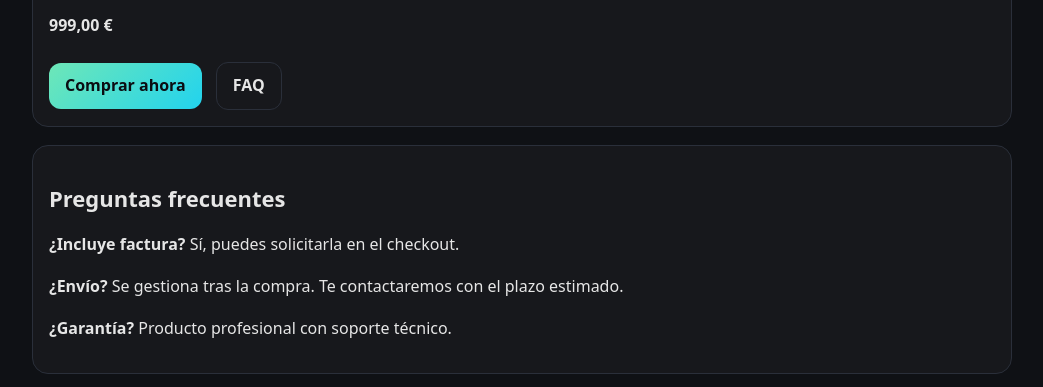
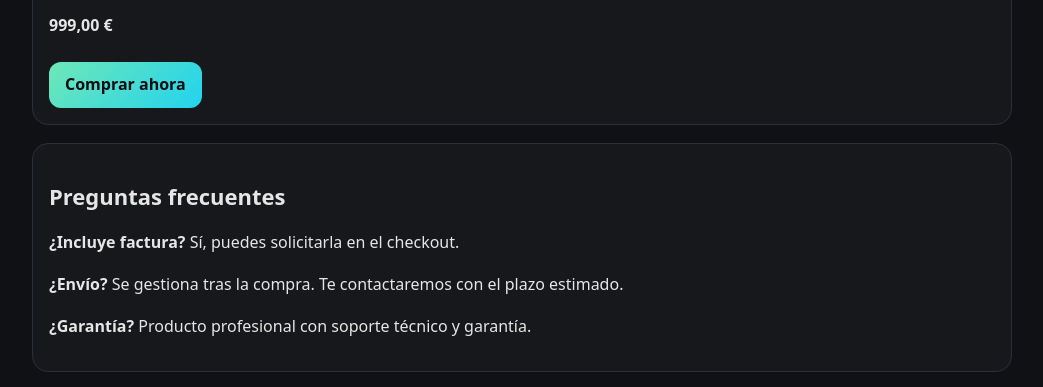
Before and after one commit to formadorenia/tiendacontraincendios, a plain HTML site: page car-fire-blanket-pro.html in a window 1280 px wide. Shown: the part 1467-1854 px from the top of the page, without its empty margins (118-1161 px from the left). Drawn offline with Linux system fonts and the light colour scheme.

Commit message:
Update car-fire-blanket-pro.html

```diff
--- a/car-fire-blanket-pro.html
+++ b/car-fire-blanket-pro.html
@@ -47,14 +47,13 @@
       <p><strong>999,00 €</strong></p>
 
       <a class="btn" href="https://buy.stripe.com/fZu28q227cft5TKemL63K03" target="_blank" rel="noopener">Comprar ahora</a>
-      <a class="btn secondary" href="#faq">FAQ</a>
     </div>
 
     <div class="card" id="faq">
       <h2>Preguntas frecuentes</h2>
       <p><strong>¿Incluye factura?</strong> Sí, puedes solicitarla en el checkout.</p>
       <p><strong>¿Envío?</strong> Se gestiona tras la compra. Te contactaremos con el plazo estimado.</p>
-      <p><strong>¿Garantía?</strong> Producto profesional con soporte técnico.</p>
+      <p><strong>¿Garantía?</strong> Producto profesional con soporte técnico y garantía.</p>
     </div>
   </main>
 
```
